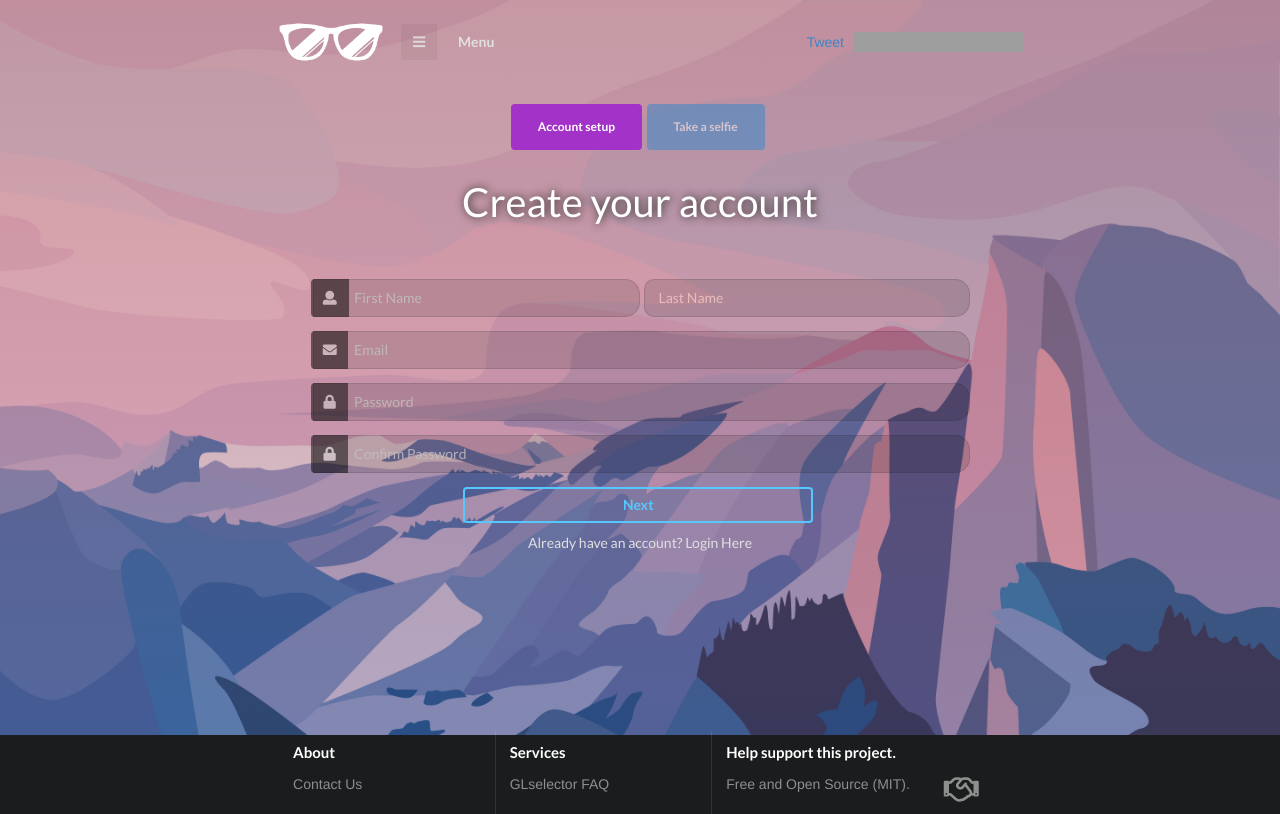
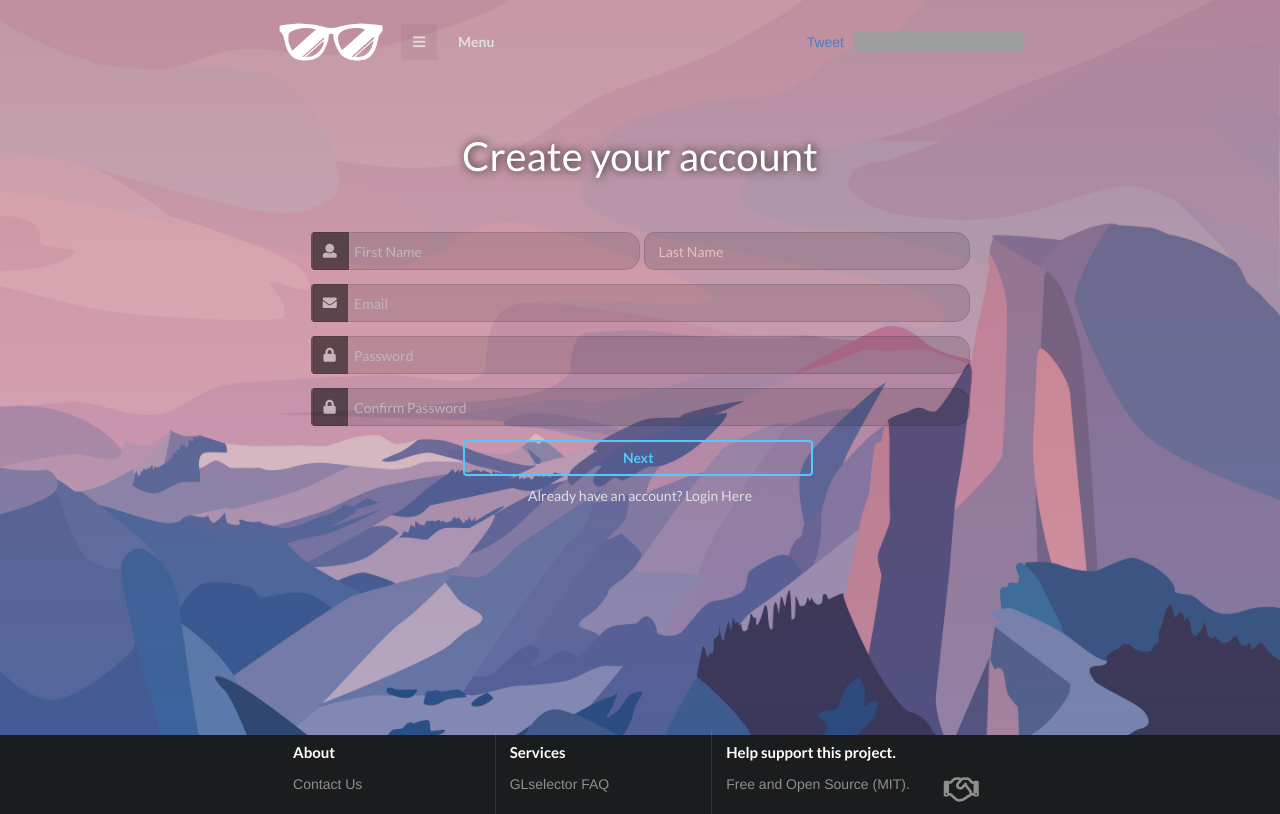
Before and after one commit to anarslez/GL-Selector, an Angular app in the folder Frontend/public/: page /register in a window 1280 px wide. Built offline with nearby package versions, Linux system fonts and the light colour scheme; grey boxes are pictures that could not be loaded.

Commit message:
unmigrate, remove registration "selfie, setup"

```diff
--- a/Frontend/public/src/app/registration/registration.component.html
+++ b/Frontend/public/src/app/registration/registration.component.html
@@ -1,14 +1,4 @@
 <div id='content' class="ui text container">
-
-  <div class="ui big purple button" id="accountS">
-    <div class="content " style="font-size:12px; color:white;">Account setup</div>
-  </div>
-
-
-  <button class="ui big disabled blue button" id="socialP">
-    <div class="content" style="font-size:12px; color:white;">Take a selfie</div>
-  </button>
-
   <div id="account">
     <div class="ui center aligned  container " id="signUpBox">
 
```
Also changed, not shown: 2 other files (tests, documents, lock files or other folders).
